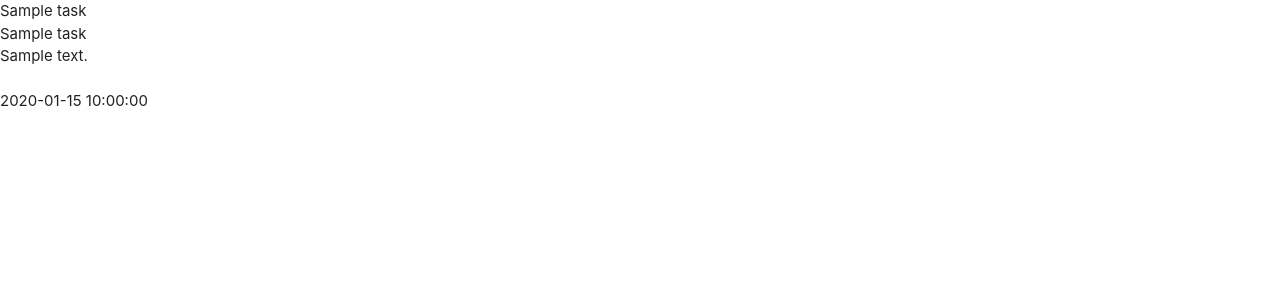
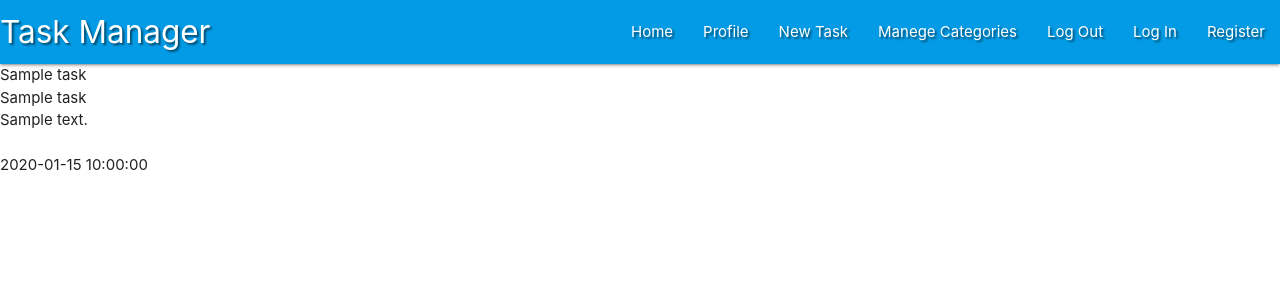
Before and after one commit to azimny86/task_menager, a Flask app: page / in a window 1280 px wide. Shown: the top 300 px of the page. Run offline with Flask 2, Linux system fonts and the light colour scheme; a database or web service that is not in the repository returns one stand-in record (values such as "Sample title"); some libraries are stand-ins or nearby versions.

Commit message:
Add navbar and sytling

```diff
--- a/static/css/style.css
+++ b/static/css/style.css
@@ -0,0 +1,3 @@
+.text-shadow {
+    text-shadow: 2px 2px 2px rgba(0,0,0,0.5);
+}
--- a/templates/base.html
+++ b/templates/base.html
@@ -12,6 +12,35 @@
     <title>Task Manager</title>
 </head>
 <body>
+    <header>
+        <!--    top navbar  -->
+        <nav class="nav-extended text-shadow  light-blue darken-1">
+            <div class="nav-wrapper">
+                <a href="#!" class="brand-logo">Task Manager</a>
+                <a href="#" data-target="mobile-demo" class="sidenav-trigger"><i class="material-icons"><i class="fas fa-bars"></i></i></a>
+                <ul class="right hide-on-med-and-down">
+                    <li><a href="#">Home</a></li>
+                    <li><a href="#">Profile</a></li>
+                    <li><a href="#">New Task</a></li>
+                    <li><a href="#">Manege Categories</a></li>
+                    <li><a href="#">Log Out</a></li>
+                    <li><a href="#">Log In</a></li>
+                    <li><a href="#">Register</a></li>
+                </ul>
+            </div>
+        </nav>
+        <!--    mobile sadenav  -->
+        <ul class="sidenav" id="mobile-demo">
+            <li><h4 class="center-align light-blue-text text-darken-4"></h4></li>
+            <li><a href="#">Home</a></li>
+            <li><a href="#">Profile</a></li>
+            <li><a href="#">New Task</a></li>
+            <li><a href="#">Manege Categories</a></li>
+            <li><a href="#">Log Out</a></li>
+            <li><a href="#">Log In</a></li>
+            <li><a href="#">Register</a></li>
+        </ul>
+    </header>
     {% block content %}
 
     {% endblock %}
```
